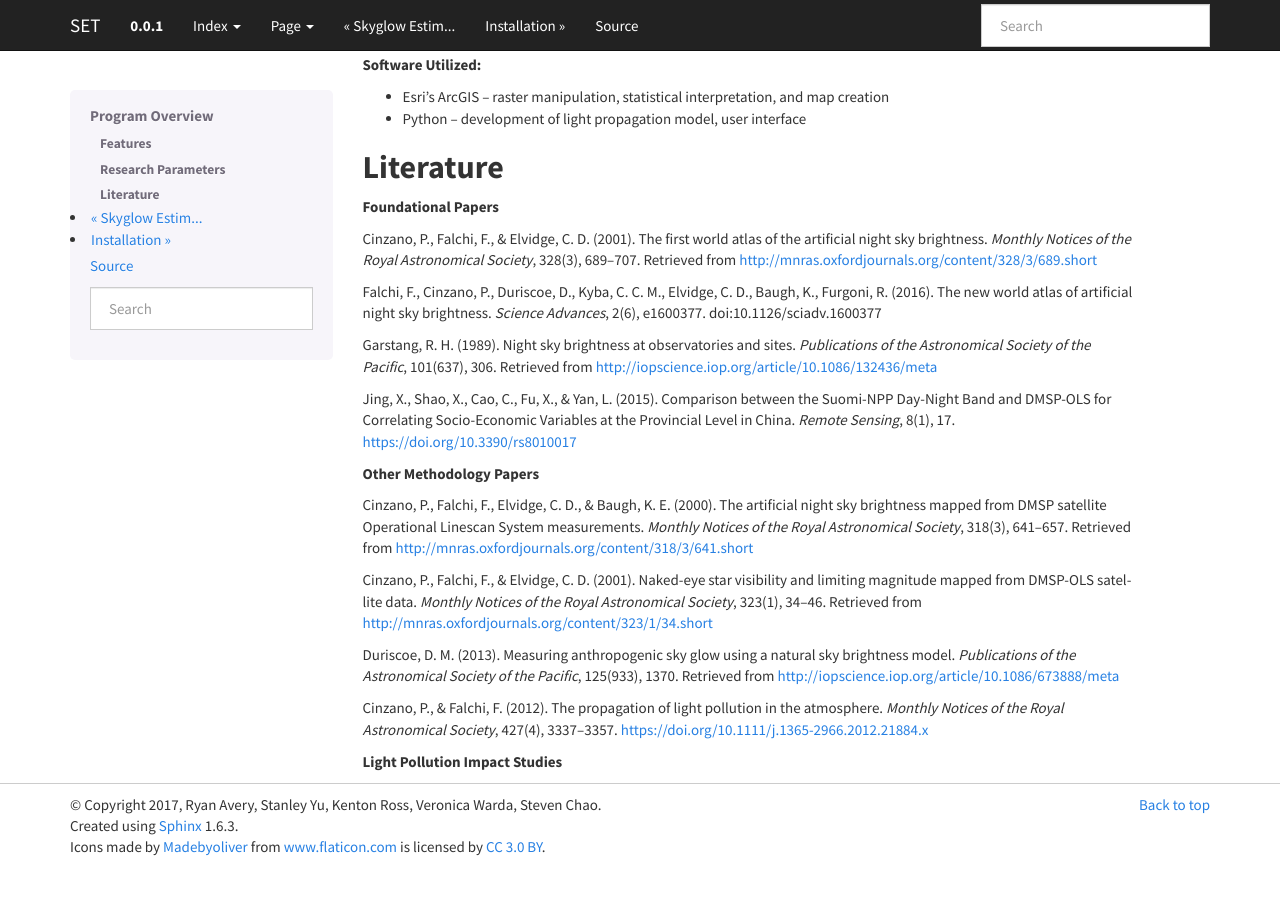
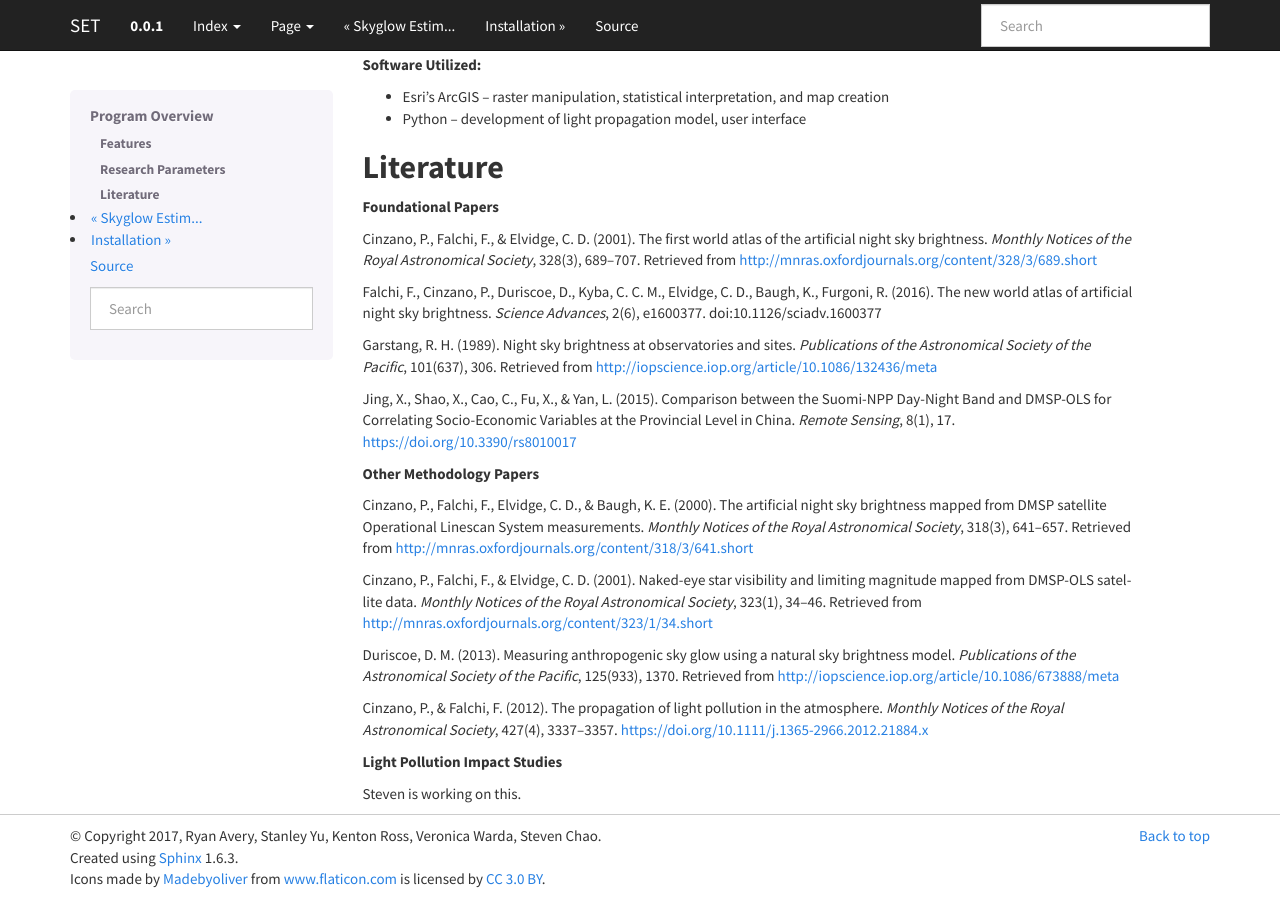
Before and after one commit to NASA-DEVELOP/SET, a Sphinx documentation site: the page built from docs/source/overview.rst, in a window 1280 px wide and 900 px high, scrolled down 1280 px. Built offline with Sphinx 7.4.7, drawn with Linux system fonts in a browser that asks for light colours; before the commit the page ends 2148 px from its top, so only the background shows below that.

```diff
--- a/docs/source/overview.rst
+++ b/docs/source/overview.rst
@@ -75,3 +75,5 @@
 Cinzano, P., & Falchi, F. (2012). The propagation of light pollution in the atmosphere. *Monthly Notices of the Royal Astronomical Society*, 427(4), 3337–3357. https://doi.org/10.1111/j.1365-2966.2012.21884.x
 
 **Light Pollution Impact Studies**
+
+Steven is working on this.
```
